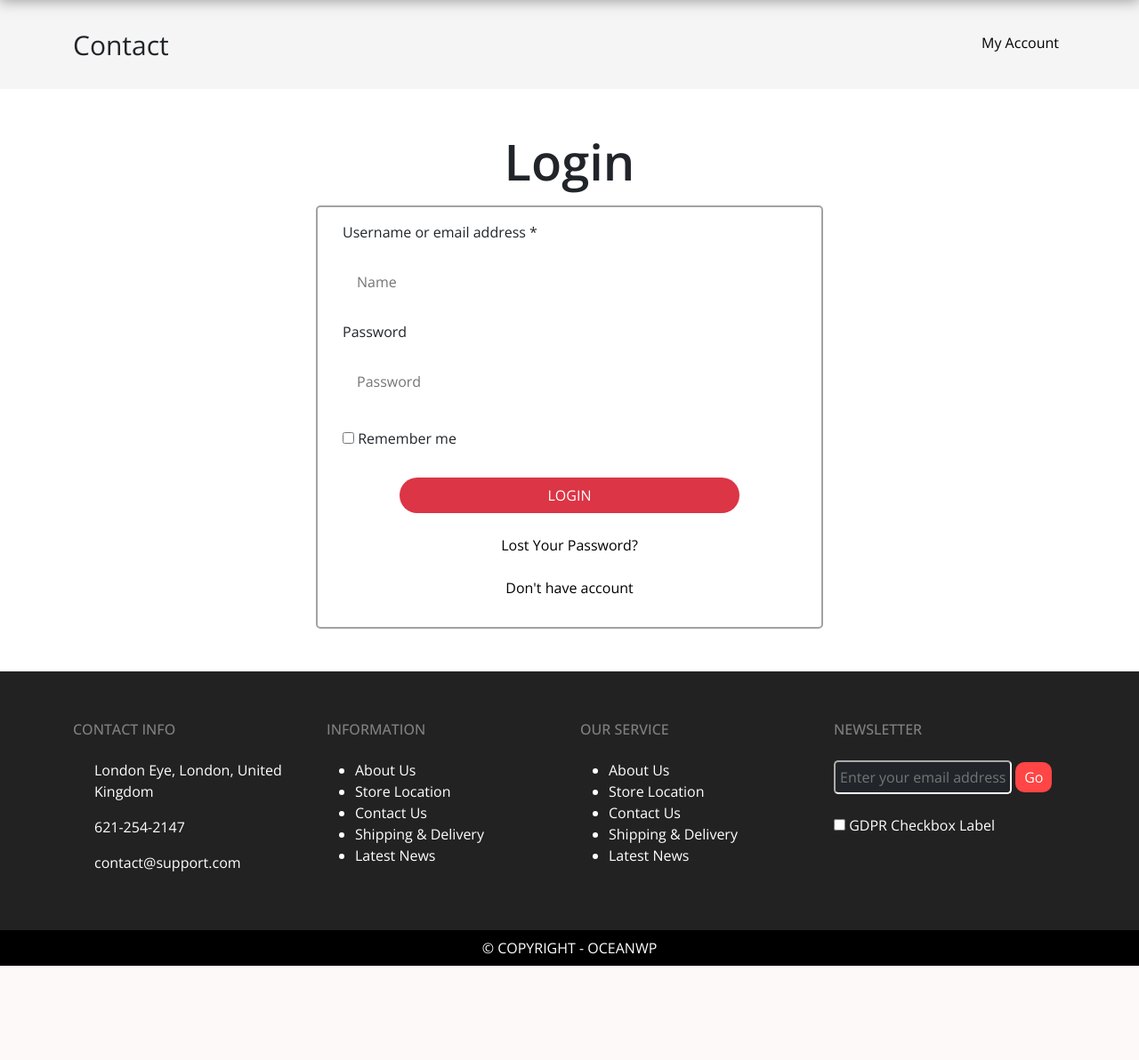
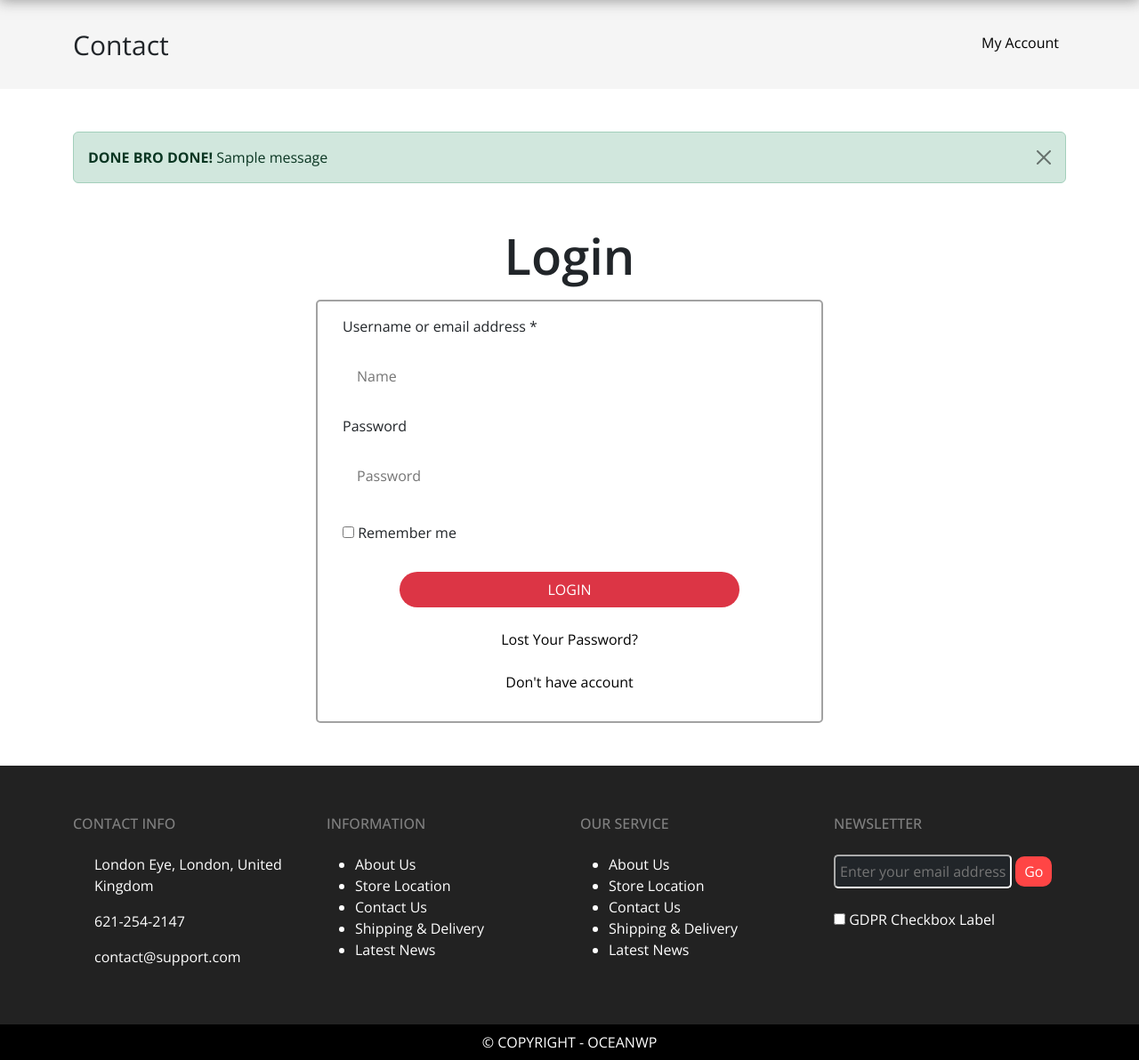
Before and after one commit to MadhavDodiya/Backpackwebsite, a Django app: page /account in a window 1280 px wide. Shown: the part 98-1290 px from the top of the page at 89% size. Before the commit the page ends 1184 px from the top, so only its background shows below. Run offline with Django 5.2, Linux system fonts and the light colour scheme; one stand-in notice (Sample message) is shown.

Commit message:
at classes

```diff
--- a/Backpackwebsite/urls.py
+++ b/Backpackwebsite/urls.py
@@ -37,7 +37,7 @@ urlpatterns = [
     path('cart', views.cart),
     path('signup', views.signup),
     path('data', views.data),
-    # path('register', views.data)
+    path('register', views.register)
 ]
 
 if settings.DEBUG:
--- a/webApp/admin.py
+++ b/webApp/admin.py
@@ -1,8 +1,9 @@
 from django.contrib import admin
 
-from webApp.models import Imageupload, Information
+from webApp.models import *
 
 # Register your models here.
 
 admin.site.register(Information)
 admin.site.register(Imageupload)
+admin.site.register(Signup)
--- a/webApp/templates/myaccount.html
+++ b/webApp/templates/myaccount.html
@@ -172,6 +172,23 @@
     </div>
   </div>
 
+  {% for message in messages %}
+  <div class="container">
+    <div
+      class="alert alert-{{ message.tags }} alert-dismissible fade show"
+      role="alert"
+    >
+      <strong>DONE BRO DONE!</strong> {{ message }}
+      <button
+        type="button"
+        class="btn-close"
+        data-bs-dismiss="alert"
+        aria-label="Close"
+      ></button>
+    </div>
+  </div>
+  {% endfor %}
+
   <!-- Login page -->
   <h1 class="text-center display-4 fntw mt-5 mb-3">Login</h1>
   <div class="container mb-5">
--- a/webApp/templates/signup.html
+++ b/webApp/templates/signup.html
@@ -196,8 +196,13 @@
                             <div class="container">
                                 <p class="p-0" for="uname">Username or email address *</p>
                                 <input type="text" placeholder="Name" required class="p-3 w-100" name="name1" style="outline: none;border: none">
+
                                 <p class="p-0 mt-3" for="pass">Password</p>
                                 <input type="password" placeholder="Password" required class="p-3 w-100" name="pass1" style="outline: none;border: none">
+
+                                <p class="p-0 mt-3" for="adrs">Email</p>
+                                <input type="email" placeholder="Email" required class="p-3 w-100" name="email1" style="outline: none;border: none">
+
                                 <p class="p-0 mt-4"><input type="checkbox" required> Remember me</p>
                                 <center>
                                     <button class="w-75 p-2 rounded-5 btn2 mt-3">
--- a/webApp/views.py
+++ b/webApp/views.py
@@ -38,11 +38,12 @@ def data(request):
     messages.success(request, "Your profile was updated.")
     return redirect("/contact")
 
-# def register(request):
-#     a = request.POST.get('name1')
-#     b = request.POST.get('pass1')
+def register(request):
+    a = request.POST.get('name1')
+    b = request.POST.get('pass1')
+    c = request.POST.get('email1')
 
-#     obj = Register(firstname=a,email=b)
-#     obj.save()
-#     messages.success(request, "Register successfully")
-#     return redirect('/login')
+    obj = Signup(firstname=a,password=b,email=c)
+    obj.save()
+    messages.success(request, "Register successfully")
+    return redirect('/account')
```
Also changed, not shown: webApp/models.py (+6 -5 lines), db.sqlite3, webApp/migrations/0005_register.py (added), webApp/migrations/0006_delete_register.py (added), webApp/migrations/0007_signup.py (added), webApp/migrations/0008_delete_signup.py (added), webApp/migrations/0009_signup.py (added), webApp/migrations/0010_delete_signup.py (added), webApp/migrations/0011_signup.py (added).
